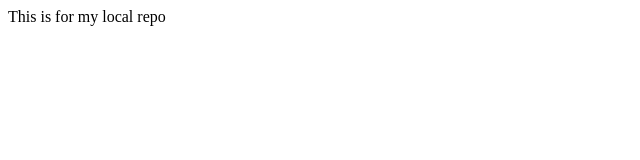
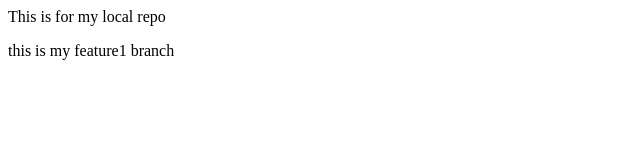
Before and after one commit to surajer/myLocalRepo, a plain HTML site: page index.html in a window 1280 px wide. Shown: the whole page, without its empty margins (0-640 px from the left). Drawn offline with Linux system fonts and the light colour scheme.

Commit message:
this is my another branch change

```diff
--- a/index.html
+++ b/index.html
@@ -1 +1,2 @@
 <p>This is for my local repo</p>
+<p>this is my feature1 branch</p>
```
